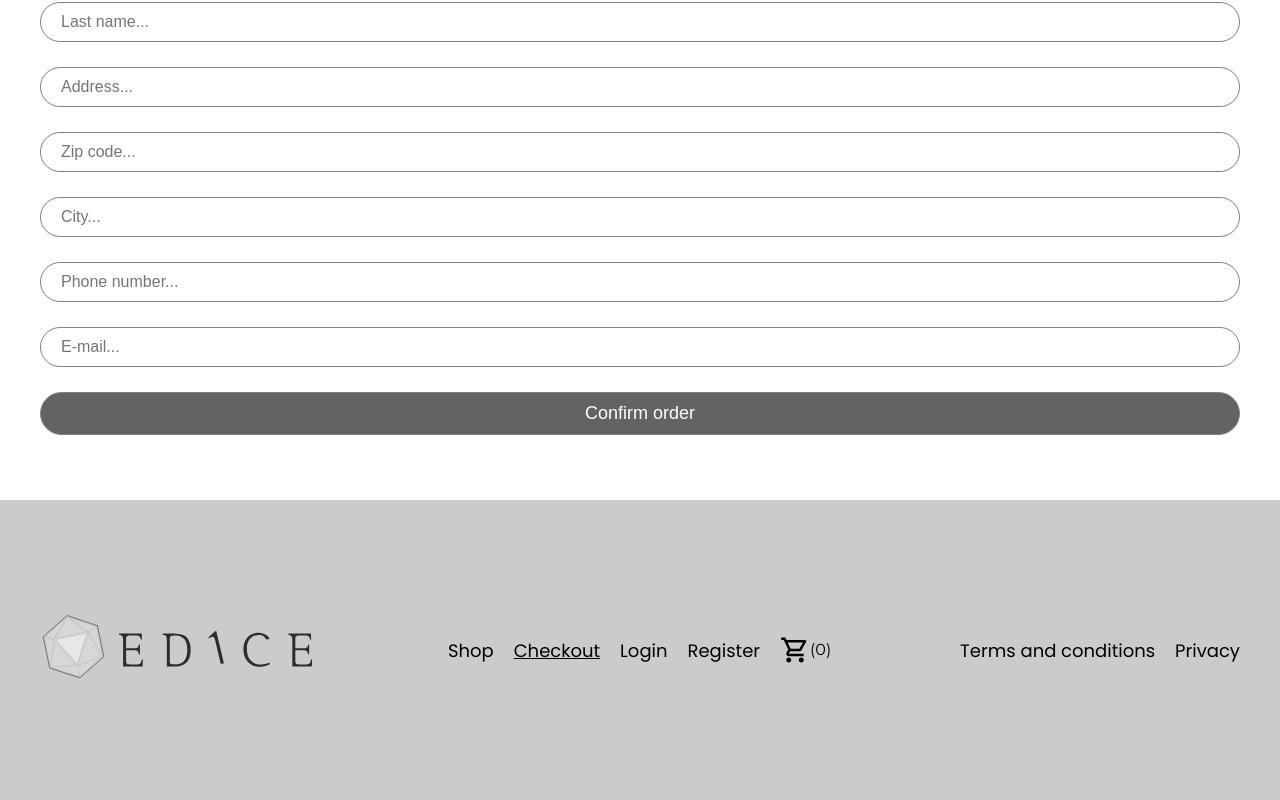
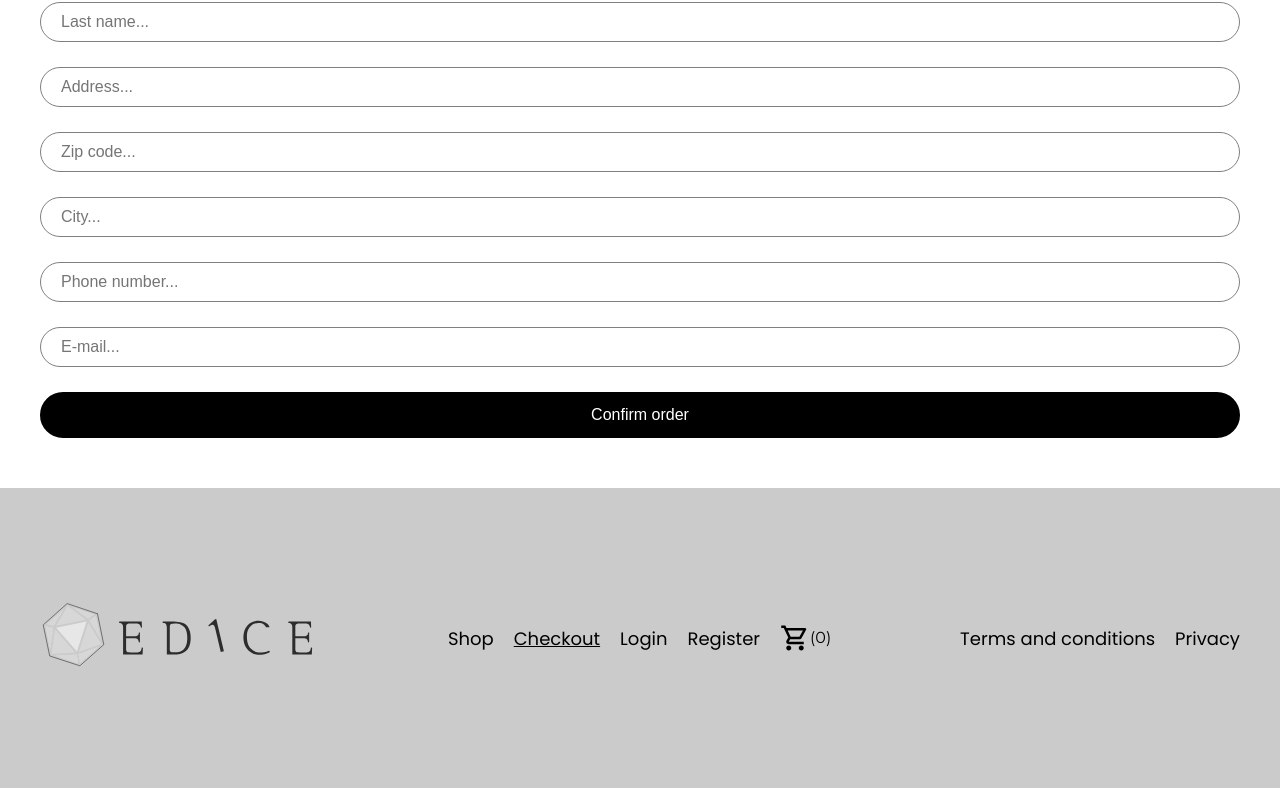
Before and after one commit to kajberg84/E-Dice, a React (Create React App) app: page /checkout in a window 1280 px wide. Shown: the part 568-1368 px from the top of the page. Built offline with nearby package versions, Linux system fonts and the light colour scheme.

Commit message:
add button to checkoutform input if not logged in.

```diff
--- a/src/views/checkout/Checkout.jsx
+++ b/src/views/checkout/Checkout.jsx
@@ -112,7 +112,9 @@ export const Checkout = () => {
               placeholder="E-mail..."
               onChange={handleInput}
             />
-            <input type="button" value="Confirm order" onChange={handleInput} />
+            <button type="submit" className={styles.checkout_button}>
+              Confirm order
+            </button>
           </form>
         )}
         {user && (
```
